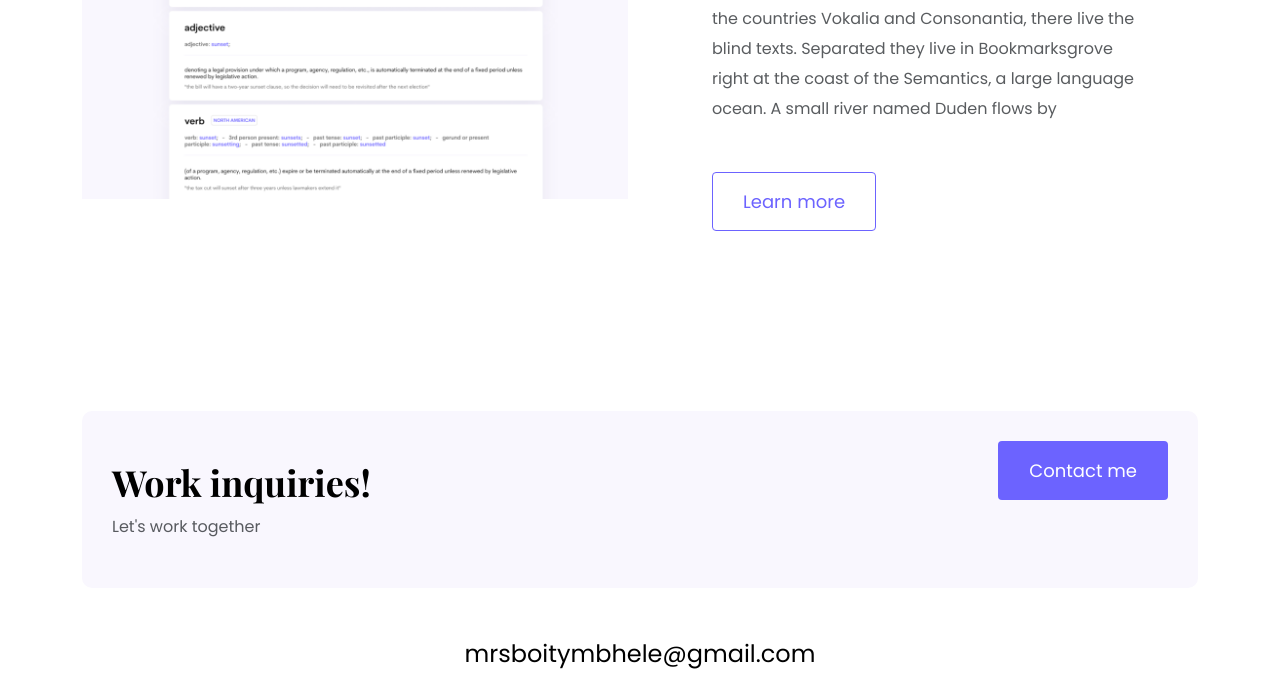
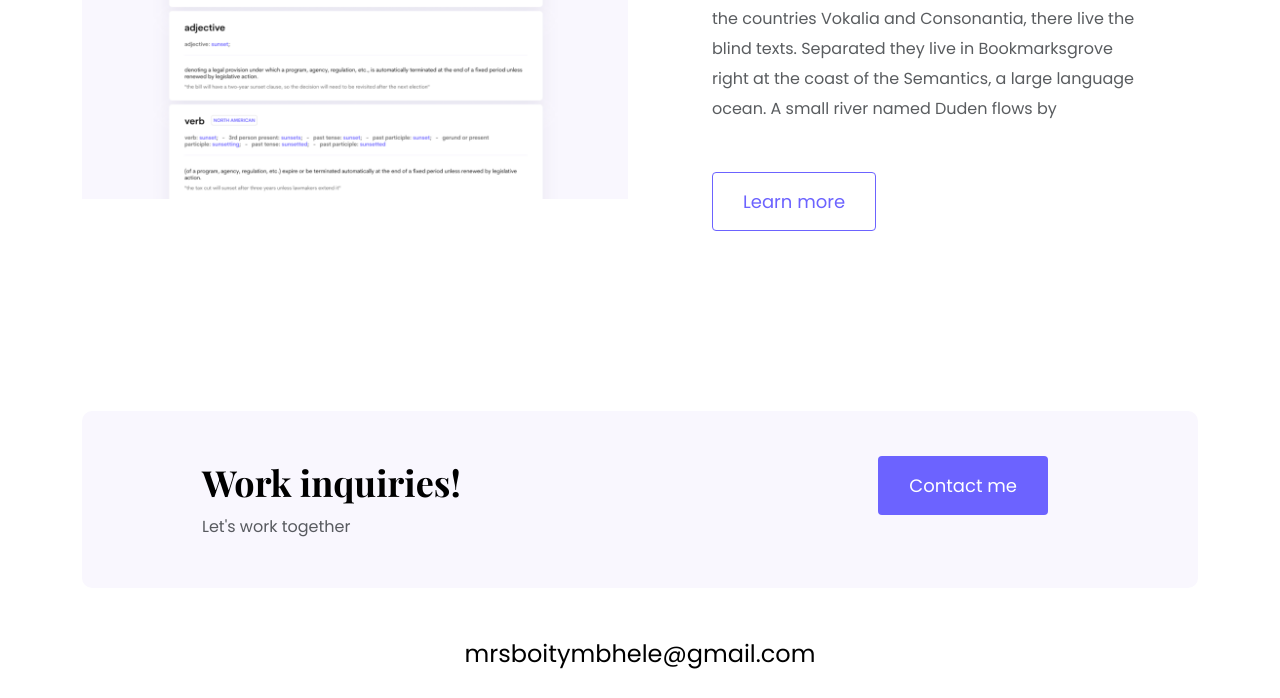
Before and after one commit to Boitybanks/Portfolio-Project, a plain HTML site: page index.html in a window 1280 px wide. Shown: the part 2569-3267 px from the top of the page. Drawn offline with nearby package versions, Linux system fonts and the light colour scheme; a web font is replaced by a local one.

Commit message:
fixed footer box responsiveness

```diff
--- a/styles/style.css
+++ b/styles/style.css
@@ -189,6 +189,11 @@ footer .social-icons a:hover {
 }
 footer .contact-box {
   background-color: var(--secondary-color);
-  padding: 30px;
+  padding: 30px 120px; /* Increased horizontal padding */
   border-radius: 10px;
+
 }
+footer .btn {
+  margin-top: 15px;
+  margin-right: 30px;
+}
```
Also changed, not shown: index.html (+1 -1 lines).
